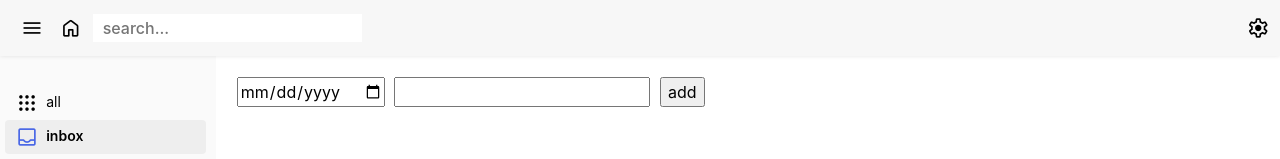
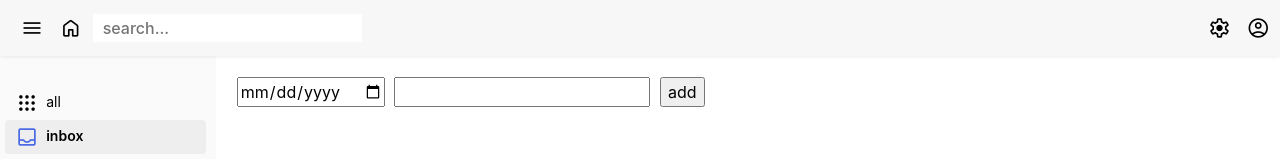
Before and after one commit to Team-Rocket-Mellow/mellow, a React (Vite) app: page / in a window 1280 px wide. Shown: the top 159 px of the page. Built offline with nearby package versions, Linux system fonts and the light colour scheme.

Commit message:
minor css update

```diff
--- a/client/components/navbar/Navbar.css
+++ b/client/components/navbar/Navbar.css
@@ -15,6 +15,7 @@
 #Navbar i {
    margin-right: 0.2em;
    padding: 5px;
+   border-radius: 3px;
 }
 
 #Navbar i:hover {
--- a/client/components/navbar/Navbar.tsx
+++ b/client/components/navbar/Navbar.tsx
@@ -8,12 +8,14 @@ function Navbar() {
     <header id='Navbar'>
       <i className="material-symbols-rounded">menu</i>
       <i className="material-symbols-rounded">home</i>
-      <input className='navbar_search'
+      <input
+        className='navbar_search'
         placeholder="search..."
         value={text}
         onChange={e => setText(e.target.value)}
       />
       <i className="material-symbols-rounded">settings</i>
+      <i className="material-symbols-rounded">account_circle</i>
     </header>
   )
 }
```
